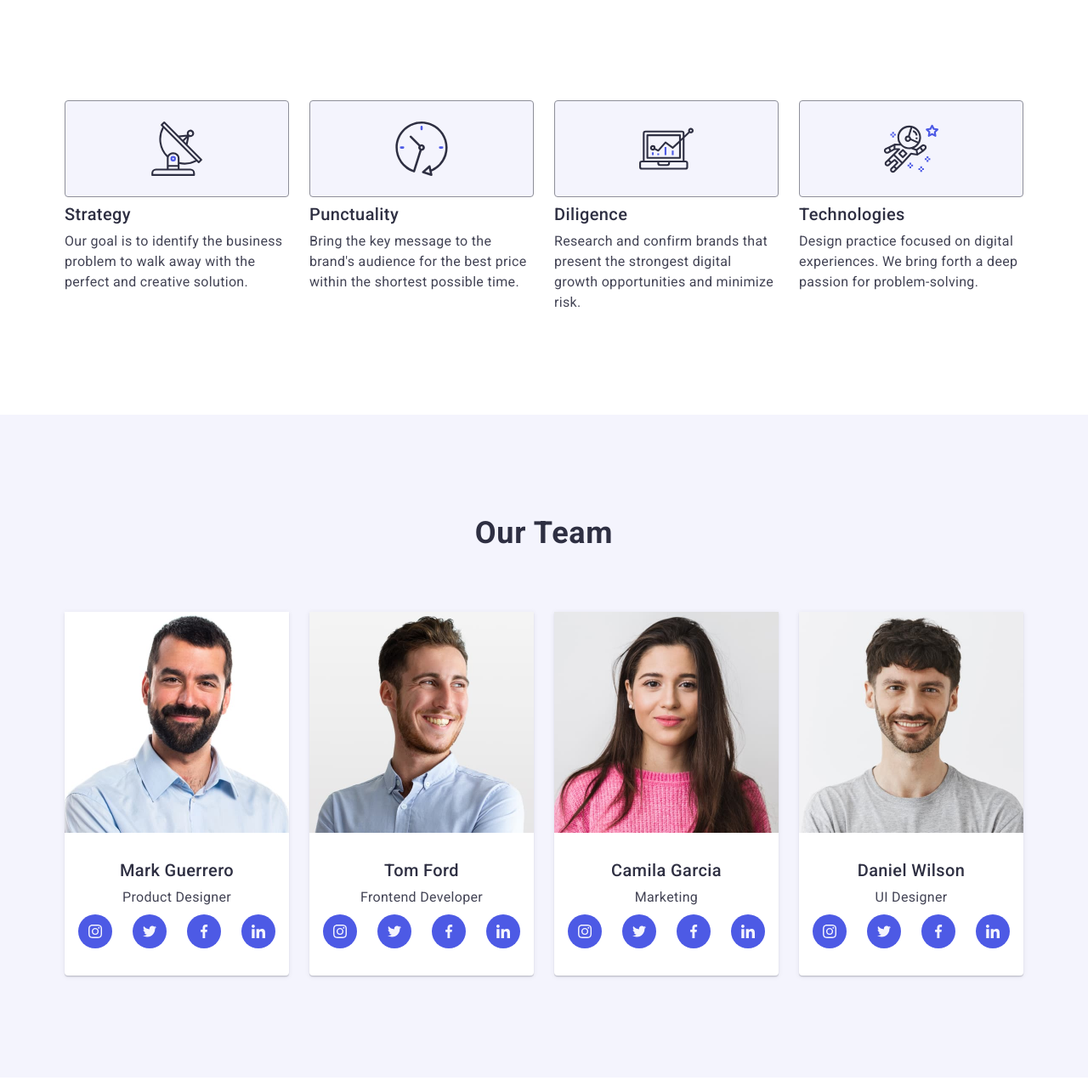
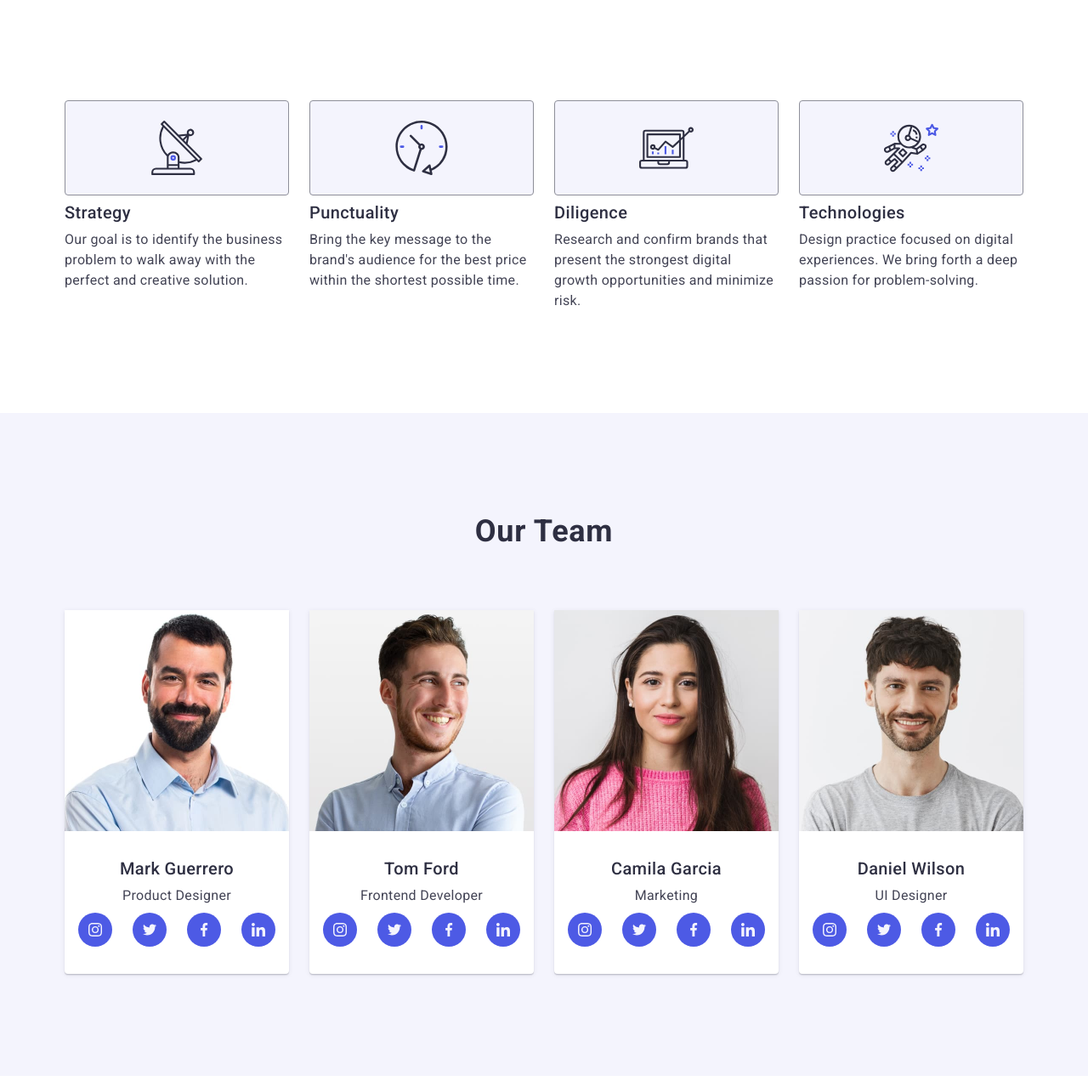
Before and after one commit to tamila-yefimenko/goit-markup-hw-04, a plain HTML site: page index.html in a window 1280 px wide. Shown: the part 675-1960 px from the top of the page at 85% size. Drawn offline with nearby package versions, Linux system fonts and the light colour scheme.

Commit message:
HW4 fixed

```diff
--- a/css/styles.css
+++ b/css/styles.css
@@ -161,8 +161,10 @@ font-style: normal;
     padding: 188px 0;
     background-image: linear-gradient(rgba(46, 47, 66, 0.7), rgba(46, 47, 66, 0.7)), url(../images/backgr-image.jpg);
     background-repeat: no-repeat;
-    background-size: 1440px;
+    background-size: cover;
     background-position: center center;
+    max-width: 1440px;
+    margin: 0 auto;
 }
 
 .section-effective .title {
@@ -223,12 +225,11 @@ padding: 120px 0;
     display: flex;
     align-items: center;
     justify-content: center;
-    padding-top: 24px;
-    padding-bottom: 24px;
     background-color: #f4f4fd;
     border: 1px solid #8e8f99;
     border-radius: 4px;
     margin-bottom: 8px;
+    height: 112px;
 }
 
 .section-part .text {
@@ -270,10 +271,8 @@ padding: 120px 0;
 }
 
 .photo-content {
-    /* display: flex; */
-    /* flex-direction: column; */
     text-align: center;
-    padding: 32px 16px;
+    padding: 32px 0px;
 }
 
 .photo-content .text {
@@ -284,6 +283,7 @@ padding: 120px 0;
     display: flex;
     width: 100%;
     gap: 24px;
+    justify-content: center;
 }
 
 .icon-item {
```
